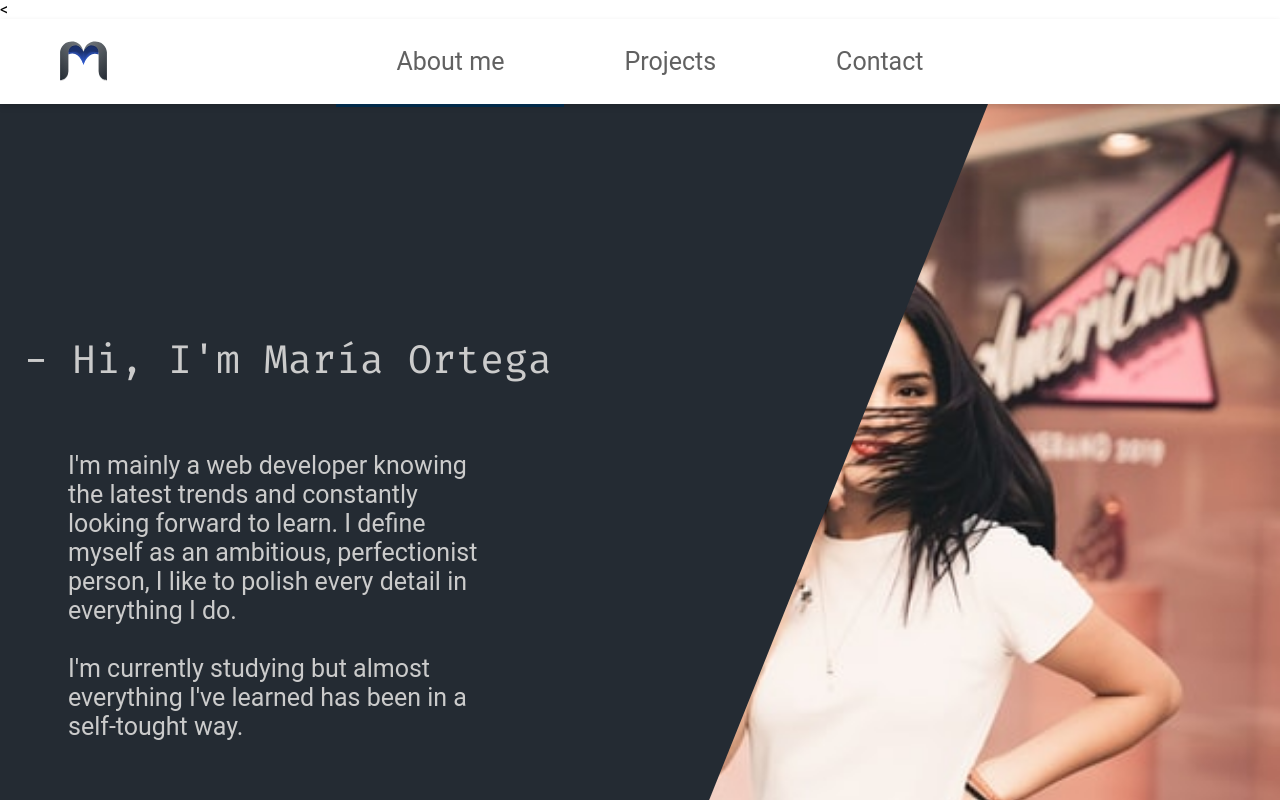
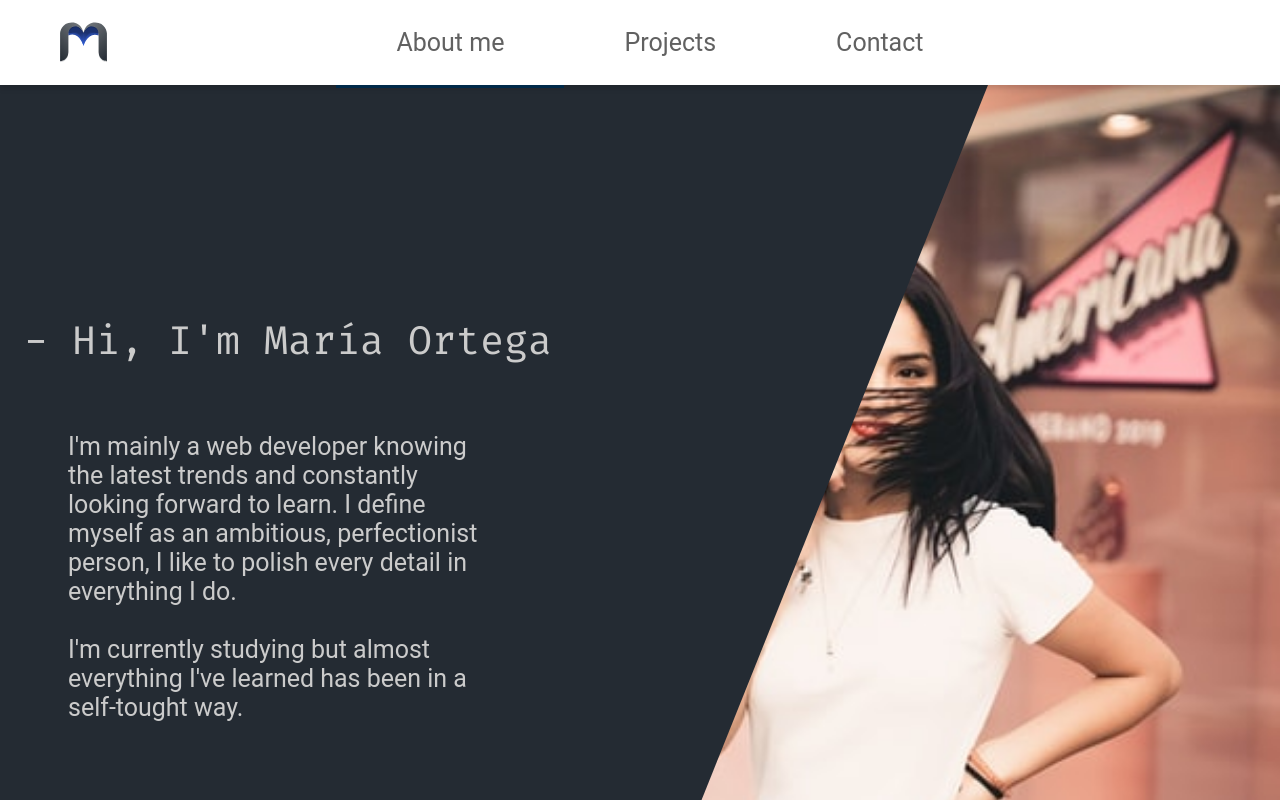
Before and after one commit to Nakhely/PortfolioMaria, an Angular app: page / in a window 1280 px wide. Shown: the top 800 px of the page. Built offline with nearby package versions, Linux system fonts and the light colour scheme.

Commit message:
navbar fixed
change z-index value

```diff
--- a/src/app/app.component.html
+++ b/src/app/app.component.html
@@ -1,4 +1,4 @@
-<<app-nav-bar></app-nav-bar>
+<app-nav-bar></app-nav-bar>
 <app-about-component></app-about-component>
 <app-skills-component></app-skills-component>
 <app-myworks-component></app-myworks-component>
--- a/src/app/nav-bar/nav-bar.component.css
+++ b/src/app/nav-bar/nav-bar.component.css
@@ -6,7 +6,7 @@ nav{
   flex-direction: column;
   box-shadow: 0 3px 6px rgba(0, 0, 0, 0.16);
   position: fixed;
-  z-index: 1;
+  z-index: 2;
 }
 
 .nav-container{
```
